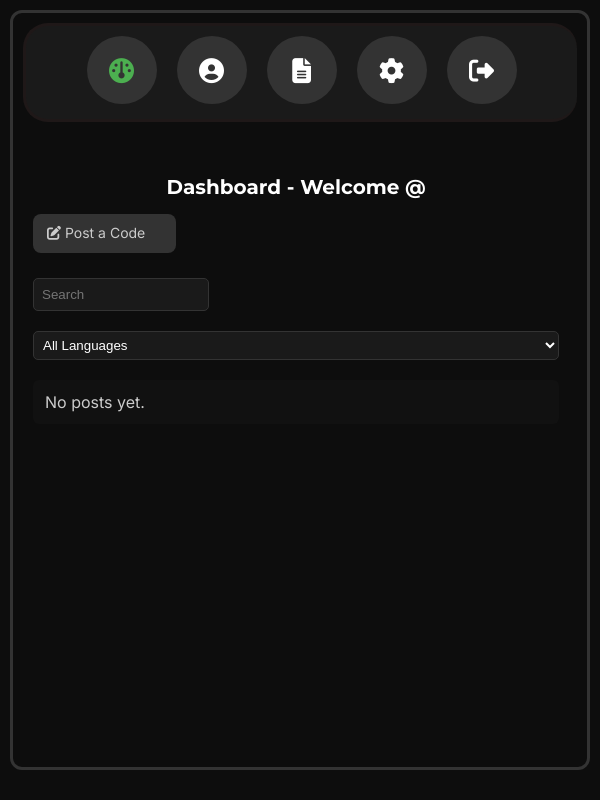
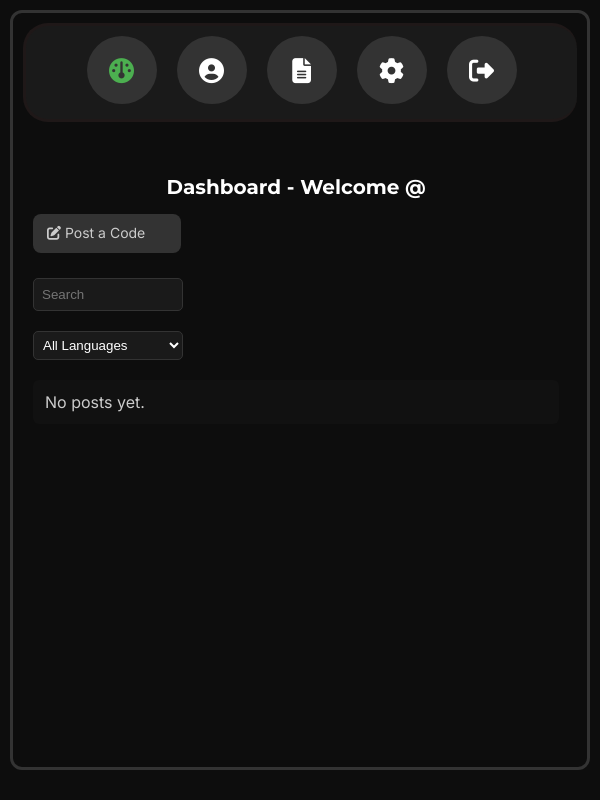
Before and after one commit to desciii/codeboard, a PHP site: page /main/dashboard.php in a window 600 px wide. Run offline with PHP 8.4, Linux system fonts and the light colour scheme; data that the repository does not hold is empty.

Commit message:
minor styling fixes

```diff
--- a/main/dashboard.php
+++ b/main/dashboard.php
@@ -80,7 +80,7 @@
             FROM posts
             WHERE language = '$filter'
             ORDER BY created_at DESC";
-}  elseif ($search !== '') {
+} elseif ($search !== '') {
   $query = "SELECT DISTINCT posts.*, (SELECT COUNT(*) FROM likes WHERE likes.post_id = posts.id) as like_count
             FROM posts
             LEFT JOIN post_tags pt ON posts.id = pt.post_id
@@ -276,7 +276,7 @@
 
       #createpost {
         display: inline-block;
-        width: auto;
+        width: 150px;
         padding: 8px 14px;
         font-size: 14px;
         margin-bottom: 15px;
@@ -320,6 +320,20 @@
       #credits {
         display: none;
       }
+
+      #filterForm {
+        width: 150px !important;
+      }
+
+      #search {
+        width: 132px !important;
+      }
+
+      #createpost {
+        width: 120px !important;
+        ;
+      }
+
     }
 
     @media screen and (max-width: 940px) and (min-width: 619px) {
@@ -380,7 +394,7 @@
       <a href="postcode.php" id="createpost" style="width: 115px;"><i class="fa-solid fa-pen-to-square"></i> Post a Code
       </a>
       <form method="get">
-        <input type="text" name="search" placeholder="Search"
+        <input type="text" name="search" id="search" placeholder="Search"
           style="width: 30%; padding: 8px; border-radius: 5px; border: 1px solid #333; background: #1a1a1a; color: #fff; margin-top: 10px;">
       </form>
       <br>
--- a/main/settings.php
+++ b/main/settings.php
@@ -601,7 +601,7 @@
           <h3>Change Bio</h3>
           <form method="post">
             <textarea name="bio" rows="3" placeholder="Tell something about yourself..."><?php echo htmlspecialchars($bio); ?></textarea>
-            <button type="submit" name="update_bio"><i class="fa-solid fa-pen"></i> Update Bio</button>
+            <button type="submit" name="update_bio" style="margin-top:5px;"><i class="fa-solid fa-pen"></i> Update Bio</button>
           </form>
         </div>
 
```
Lines whose indentation alone changed are shown as unchanged.
